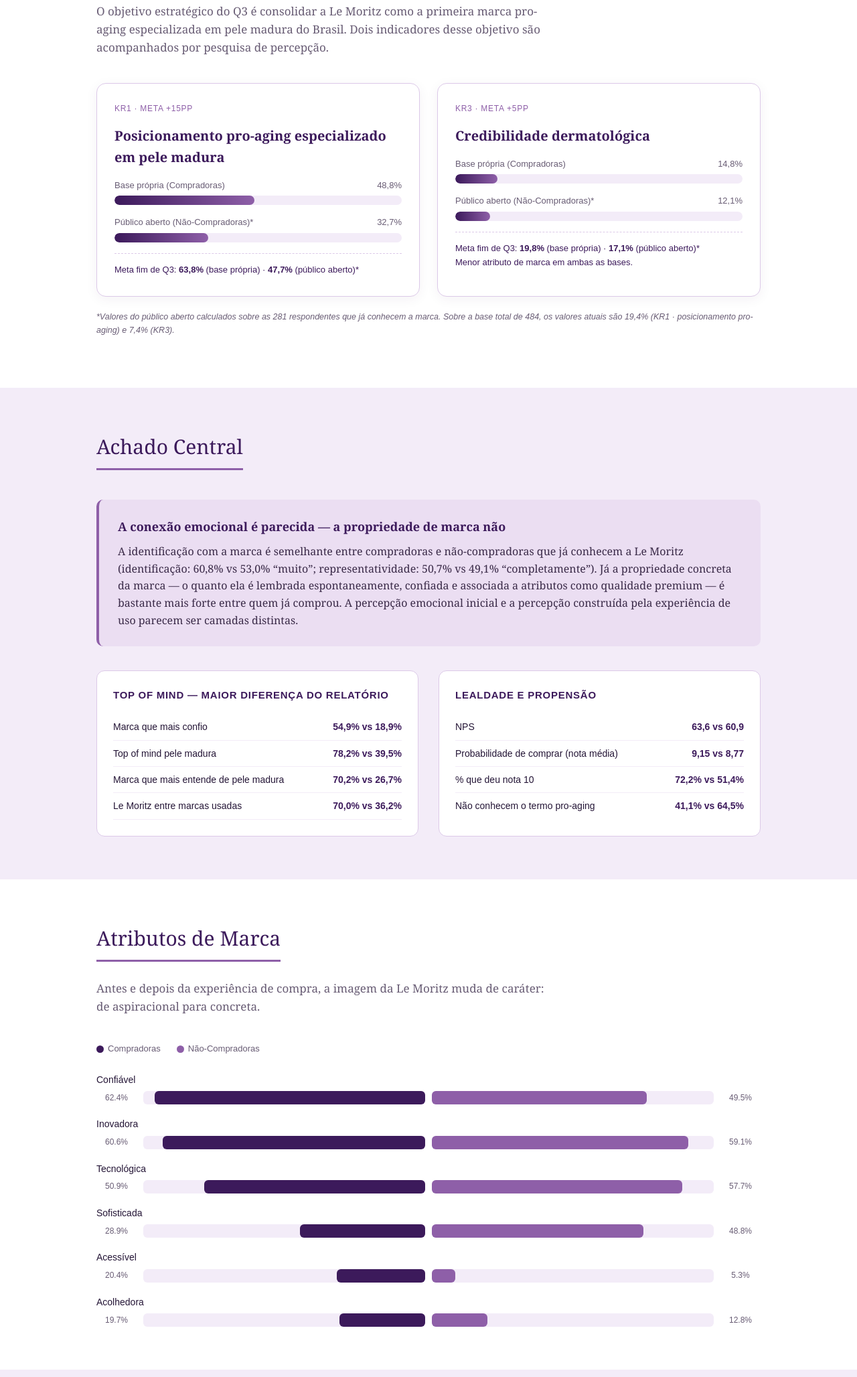
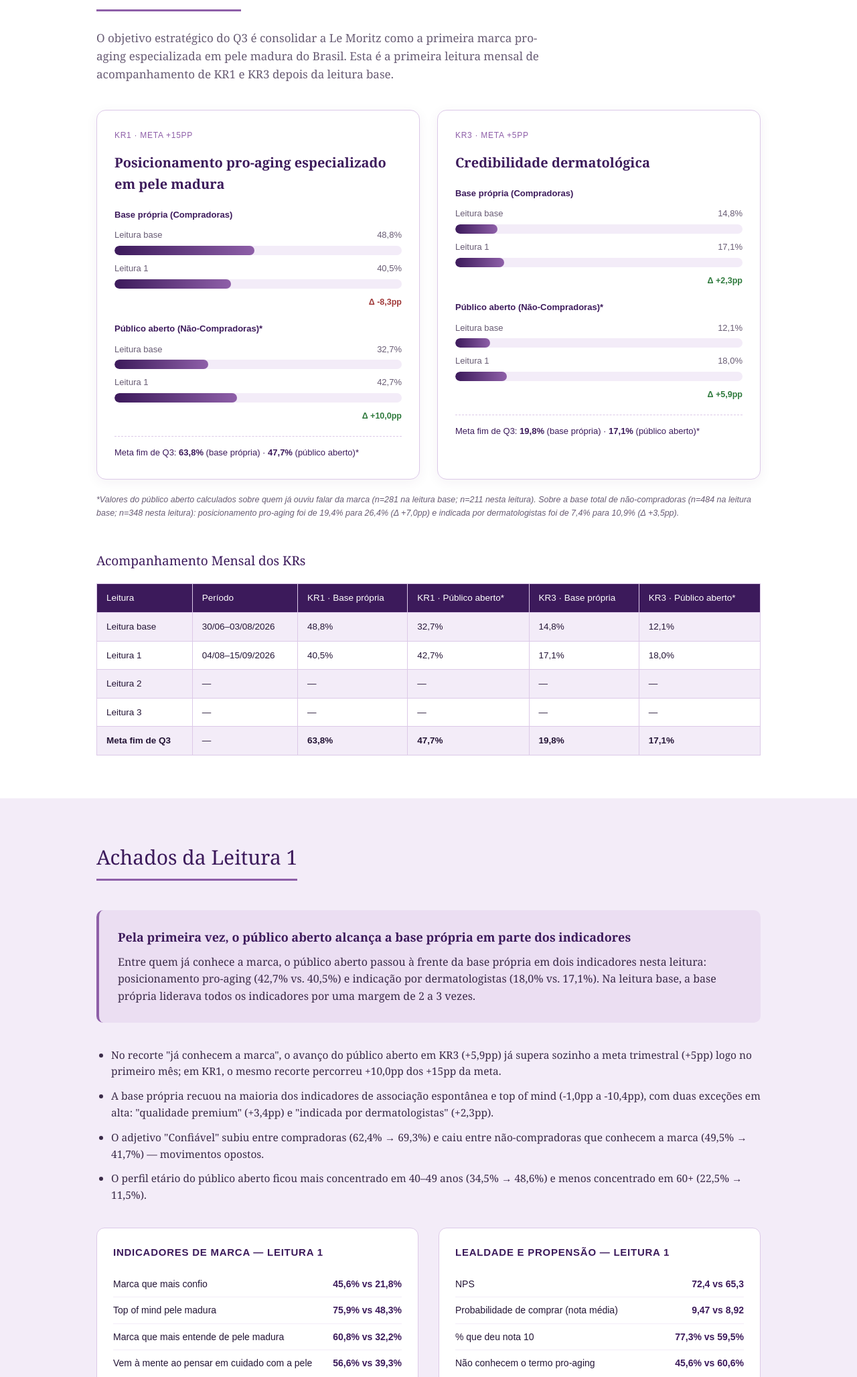
Before and after one commit to marketinglemoritz/le-moritz-pesquisa-percepcao, a plain HTML site: page index.html in a window 1280 px wide. Shown: the part 744-2800 px from the top of the page at 67% size. Drawn offline with Linux system fonts and the light colour scheme.

Commit message:
Atualiza site com dados da Leitura 1 (Q3)

```diff
--- a/index.html
+++ b/index.html
@@ -3,7 +3,7 @@
 <head>
 <meta charset="UTF-8">
 <meta name="viewport" content="width=device-width, initial-scale=1.0">
-<title>Le Moritz — Leitura Base Q3 · Percepção de Marca</title>
+<title>Le Moritz — Leitura 1 Q3 · Percepção de Marca</title>
 <style>
   :root{
     --navy:#3C1A5B;
@@ -61,6 +61,7 @@
     font-family:Arial,sans-serif;font-size:14px;
   }
   .stat-pill b{font-family:Georgia,serif;font-size:16px;}
+  .hero-note{font-family:Arial,sans-serif;font-size:12.5px;color:#C9AEDA;margin-top:20px;}
 
   section{padding:64px 0;}
   section.alt{background:var(--light);}
@@ -68,6 +69,7 @@
     font-size:30px;color:var(--navy);margin:0 0 8px;font-weight:normal;
     border-bottom:3px solid var(--gold);display:inline-block;padding-bottom:8px;
   }
+  h3.sub-title{margin-top:46px;color:var(--navy);font-size:19px;font-weight:normal;}
   p.section-lead{color:var(--grey);max-width:680px;font-size:17px;margin:18px 0 40px;}
 
   /* KR cards */
@@ -79,11 +81,16 @@
   }
   .kr-card h3{color:var(--navy);font-size:20px;margin:0 0 6px;}
   .kr-card .meta-label{font-family:Arial,sans-serif;font-size:12px;letter-spacing:.06em;color:var(--gold);text-transform:uppercase;margin-bottom:14px;}
-  .bar-row{margin:16px 0;}
+  .bar-group{margin:20px 0;}
+  .bar-group-title{font-family:Arial,sans-serif;font-size:13px;font-weight:bold;color:var(--navy);margin-bottom:8px;}
+  .bar-row{margin:10px 0;}
   .bar-row .label{display:flex;justify-content:space-between;font-family:Arial,sans-serif;font-size:13px;color:var(--grey);margin-bottom:5px;}
   .bar-track{background:var(--light);border-radius:8px;height:14px;overflow:hidden;position:relative;}
   .bar-fill{height:100%;border-radius:8px;background:linear-gradient(90deg,var(--navy),var(--gold));width:0;transition:width 1.1s ease;}
   .bar-fill.target{background:repeating-linear-gradient(135deg,var(--border),var(--border) 6px,#fff 6px,#fff 12px);}
+  .delta{font-family:Arial,sans-serif;font-size:12.5px;margin-top:6px;text-align:right;font-weight:bold;}
+  .delta.pos{color:#2f7a3d;}
+  .delta.neg{color:#a13b3b;}
   .kr-goal{font-family:Arial,sans-serif;font-size:13px;color:var(--navy);margin-top:16px;padding-top:14px;border-top:1px dashed var(--border);}
 
   /* Insight box */
@@ -93,6 +100,9 @@
   }
   .insight h4{color:var(--navy);margin:0 0 10px;font-size:18px;}
   .insight p{margin:0;color:#3a2a48;}
+
+  .achados-list{margin:0 0 8px;padding-left:22px;color:#3a2a48;}
+  .achados-list li{margin-bottom:12px;font-size:15.5px;}
 
   /* Comparison bars (adjetivos) */
   .compare-list{display:flex;flex-direction:column;gap:18px;}
@@ -154,86 +164,143 @@
 
 <header class="hero">
   <div class="wrap">
-    <div class="eyebrow">Leitura Base Q3 · Agosto de 2026</div>
+    <div class="eyebrow">Leitura 1 · 1º mês do Q3 · Setembro de 2026</div>
     <h1>Percepção de Marca<br>Compradoras × Não-Compradoras</h1>
-    <p class="sub">Marco zero para o acompanhamento trimestral de KR1 e KR3, comparando quem já usa a Le Moritz com o público que ainda não comprou.</p>
+    <p class="sub">Primeira leitura mensal de acompanhamento de KR1 e KR3 depois da leitura base, comparando quem já usa a Le Moritz com o público que ainda não comprou.</p>
     <div class="stat-row">
-      <div class="stat-pill"><b>426</b> compradoras (base própria)</div>
-      <div class="stat-pill"><b>484</b> não-compradoras (público aberto)</div>
-      <div class="stat-pill"><b>910</b> respostas no total</div>
+      <div class="stat-pill"><b>316</b> compradoras (base própria)</div>
+      <div class="stat-pill"><b>348</b> não-compradoras (público aberto)</div>
+      <div class="stat-pill"><b>664</b> respostas nesta leitura</div>
     </div>
+    <div class="hero-note">Leitura base (ago/2026): 426 compradoras · 484 não-compradoras · 910 respostas</div>
   </div>
 </header>
 
 <section id="okrs">
   <div class="wrap">
     <h2 class="section-title">Painel de OKRs</h2>
-    <p class="section-lead">O objetivo estratégico do Q3 é consolidar a Le Moritz como a primeira marca pro-aging especializada em pele madura do Brasil. Dois indicadores desse objetivo são acompanhados por pesquisa de percepção.</p>
+    <p class="section-lead">O objetivo estratégico do Q3 é consolidar a Le Moritz como a primeira marca pro-aging especializada em pele madura do Brasil. Esta é a primeira leitura mensal de acompanhamento de KR1 e KR3 depois da leitura base.</p>
 
     <div class="kr-grid">
       <div class="kr-card">
         <div class="meta-label">KR1 · Meta +15pp</div>
         <h3>Posicionamento pro-aging especializado em pele madura</h3>
+
+        <div class="bar-group">
+          <div class="bar-group-title">Base própria (Compradoras)</div>
           <div class="bar-row">
-          <div class="label"><span>Base própria (Compradoras)</span><span>48,8%</span></div>
+            <div class="label"><span>Leitura base</span><span>48,8%</span></div>
             <div class="bar-track"><div class="bar-fill" data-w="48.8"></div></div>
           </div>
           <div class="bar-row">
-          <div class="label"><span>Público aberto (Não-Compradoras)*</span><span>32,7%</span></div>
+            <div class="label"><span>Leitura 1</span><span>40,5%</span></div>
+            <div class="bar-track"><div class="bar-fill" data-w="40.5"></div></div>
+          </div>
+          <div class="delta neg">Δ -8,3pp</div>
+        </div>
+
+        <div class="bar-group">
+          <div class="bar-group-title">Público aberto (Não-Compradoras)*</div>
+          <div class="bar-row">
+            <div class="label"><span>Leitura base</span><span>32,7%</span></div>
             <div class="bar-track"><div class="bar-fill" data-w="32.7"></div></div>
           </div>
+          <div class="bar-row">
+            <div class="label"><span>Leitura 1</span><span>42,7%</span></div>
+            <div class="bar-track"><div class="bar-fill" data-w="42.7"></div></div>
+          </div>
+          <div class="delta pos">Δ +10,0pp</div>
+        </div>
+
         <div class="kr-goal">Meta fim de Q3: <b>63,8%</b> (base própria) · <b>47,7%</b> (público aberto)*</div>
       </div>
 
       <div class="kr-card">
         <div class="meta-label">KR3 · Meta +5pp</div>
         <h3>Credibilidade dermatológica</h3>
+
+        <div class="bar-group">
+          <div class="bar-group-title">Base própria (Compradoras)</div>
           <div class="bar-row">
-          <div class="label"><span>Base própria (Compradoras)</span><span>14,8%</span></div>
+            <div class="label"><span>Leitura base</span><span>14,8%</span></div>
             <div class="bar-track"><div class="bar-fill" data-w="14.8"></div></div>
           </div>
           <div class="bar-row">
-          <div class="label"><span>Público aberto (Não-Compradoras)*</span><span>12,1%</span></div>
+            <div class="label"><span>Leitura 1</span><span>17,1%</span></div>
+            <div class="bar-track"><div class="bar-fill" data-w="17.1"></div></div>
+          </div>
+          <div class="delta pos">Δ +2,3pp</div>
+        </div>
+
+        <div class="bar-group">
+          <div class="bar-group-title">Público aberto (Não-Compradoras)*</div>
+          <div class="bar-row">
+            <div class="label"><span>Leitura base</span><span>12,1%</span></div>
             <div class="bar-track"><div class="bar-fill" data-w="12.1"></div></div>
           </div>
-        <div class="kr-goal">Meta fim de Q3: <b>19,8%</b> (base própria) · <b>17,1%</b> (público aberto)*<br>Menor atributo de marca em ambas as bases.</div>
+          <div class="bar-row">
+            <div class="label"><span>Leitura 1</span><span>18,0%</span></div>
+            <div class="bar-track"><div class="bar-fill" data-w="18.0"></div></div>
+          </div>
+          <div class="delta pos">Δ +5,9pp</div>
+        </div>
+
+        <div class="kr-goal">Meta fim de Q3: <b>19,8%</b> (base própria) · <b>17,1%</b> (público aberto)*</div>
       </div>
     </div>
-    <p class="footnote" style="margin-top:20px;">*Valores do público aberto calculados sobre as 281 respondentes que já conhecem a marca. Sobre a base total de 484, os valores atuais são 19,4% (KR1 · posicionamento pro-aging) e 7,4% (KR3).</p>
+    <p class="footnote" style="margin-top:20px;">*Valores do público aberto calculados sobre quem já ouviu falar da marca (n=281 na leitura base; n=211 nesta leitura). Sobre a base total de não-compradoras (n=484 na leitura base; n=348 nesta leitura): posicionamento pro-aging foi de 19,4% para 26,4% (Δ +7,0pp) e indicada por dermatologistas foi de 7,4% para 10,9% (Δ +3,5pp).</p>
+
+    <h3 class="sub-title">Acompanhamento Mensal dos KRs</h3>
+    <table class="method-table" style="margin-top:14px;">
+      <tr><th>Leitura</th><th>Período</th><th>KR1 · Base própria</th><th>KR1 · Público aberto*</th><th>KR3 · Base própria</th><th>KR3 · Público aberto*</th></tr>
+      <tr><td>Leitura base</td><td>30/06–03/08/2026</td><td>48,8%</td><td>32,7%</td><td>14,8%</td><td>12,1%</td></tr>
+      <tr><td>Leitura 1</td><td>04/08–15/09/2026</td><td>40,5%</td><td>42,7%</td><td>17,1%</td><td>18,0%</td></tr>
+      <tr><td>Leitura 2</td><td>—</td><td>—</td><td>—</td><td>—</td><td>—</td></tr>
+      <tr><td>Leitura 3</td><td>—</td><td>—</td><td>—</td><td>—</td><td>—</td></tr>
+      <tr><td><b>Meta fim de Q3</b></td><td>—</td><td><b>63,8%</b></td><td><b>47,7%</b></td><td><b>19,8%</b></td><td><b>17,1%</b></td></tr>
+    </table>
   </div>
 </section>
 
 <section class="alt" id="achados">
   <div class="wrap">
-    <h2 class="section-title">Achado Central</h2>
+    <h2 class="section-title">Achados da Leitura 1</h2>
     <div class="insight">
-      <h4>A conexão emocional é parecida — a propriedade de marca não</h4>
-      <p>A identificação com a marca é semelhante entre compradoras e não-compradoras que já conhecem a Le Moritz (identificação: 60,8% vs 53,0% “muito”; representatividade: 50,7% vs 49,1% “completamente”). Já a propriedade concreta da marca — o quanto ela é lembrada espontaneamente, confiada e associada a atributos como qualidade premium — é bastante mais forte entre quem já comprou. A percepção emocional inicial e a percepção construída pela experiência de uso parecem ser camadas distintas.</p>
+      <h4>Pela primeira vez, o público aberto alcança a base própria em parte dos indicadores</h4>
+      <p>Entre quem já conhece a marca, o público aberto passou à frente da base própria em dois indicadores nesta leitura: posicionamento pro-aging (42,7% vs. 40,5%) e indicação por dermatologistas (18,0% vs. 17,1%). Na leitura base, a base própria liderava todos os indicadores por uma margem de 2 a 3 vezes.</p>
     </div>
 
-    <div class="profile-grid">
+    <ul class="achados-list">
+      <li>No recorte "já conhecem a marca", o avanço do público aberto em KR3 (+5,9pp) já supera sozinho a meta trimestral (+5pp) logo no primeiro mês; em KR1, o mesmo recorte percorreu +10,0pp dos +15pp da meta.</li>
+      <li>A base própria recuou na maioria dos indicadores de associação espontânea e top of mind (-1,0pp a -10,4pp), com duas exceções em alta: "qualidade premium" (+3,4pp) e "indicada por dermatologistas" (+2,3pp).</li>
+      <li>O adjetivo "Confiável" subiu entre compradoras (62,4% → 69,3%) e caiu entre não-compradoras que conhecem a marca (49,5% → 41,7%) — movimentos opostos.</li>
+      <li>O perfil etário do público aberto ficou mais concentrado em 40–49 anos (34,5% → 48,6%) e menos concentrado em 60+ (22,5% → 11,5%).</li>
+    </ul>
+
+    <div class="profile-grid" style="margin-top:36px;">
       <div class="profile-card">
-        <h4>Top of Mind — maior diferença do relatório</h4>
-        <div class="mini-row"><span>Marca que mais confio</span><b>54,9% vs 18,9%</b></div>
-        <div class="mini-row"><span>Top of mind pele madura</span><b>78,2% vs 39,5%</b></div>
-        <div class="mini-row"><span>Marca que mais entende de pele madura</span><b>70,2% vs 26,7%</b></div>
-        <div class="mini-row"><span style="border:none;">Le Moritz entre marcas usadas</span><b style="border:none;">70,0% vs 36,2%</b></div>
+        <h4>Indicadores de marca — Leitura 1</h4>
+        <div class="mini-row"><span>Marca que mais confio</span><b>45,6% vs 21,8%</b></div>
+        <div class="mini-row"><span>Top of mind pele madura</span><b>75,9% vs 48,3%</b></div>
+        <div class="mini-row"><span>Marca que mais entende de pele madura</span><b>60,8% vs 32,2%</b></div>
+        <div class="mini-row" style="border:none;"><span style="border:none;">Vem à mente ao pensar em cuidado com a pele</span><b style="border:none;">56,6% vs 39,3%</b></div>
       </div>
       <div class="profile-card">
-        <h4>Lealdade e propensão</h4>
-        <div class="mini-row"><span>NPS</span><b>63,6 vs 60,9</b></div>
-        <div class="mini-row"><span>Probabilidade de comprar (nota média)</span><b>9,15 vs 8,77</b></div>
-        <div class="mini-row"><span>% que deu nota 10</span><b>72,2% vs 51,4%</b></div>
-        <div class="mini-row" style="border:none;"><span style="border:none;">Não conhecem o termo pro-aging</span><b style="border:none;">41,1% vs 64,5%</b></div>
+        <h4>Lealdade e propensão — Leitura 1</h4>
+        <div class="mini-row"><span>NPS</span><b>72,4 vs 65,3</b></div>
+        <div class="mini-row"><span>Probabilidade de comprar (nota média)</span><b>9,47 vs 8,92</b></div>
+        <div class="mini-row"><span>% que deu nota 10</span><b>77,3% vs 59,5%</b></div>
+        <div class="mini-row" style="border:none;"><span style="border:none;">Não conhecem o termo pro-aging</span><b style="border:none;">45,6% vs 60,6%</b></div>
       </div>
     </div>
+    <p class="footnote">Comparações acima: compradoras vs. não-compradoras que já conhecem a marca, nesta leitura.</p>
   </div>
 </section>
 
 <section id="atributos">
   <div class="wrap">
     <h2 class="section-title">Atributos de Marca</h2>
-    <p class="section-lead">Antes e depois da experiência de compra, a imagem da Le Moritz muda de caráter: de aspiracional para concreta.</p>
+    <p class="section-lead">Comparação entre as duas bases nesta leitura. Compradoras reforçam a confiança na marca; não-compradoras ampliam a percepção de sofisticação.</p>
     <div class="legend">
       <span><span class="dot navy"></span>Compradoras</span>
       <span><span class="dot gold"></span>Não-Compradoras</span>
@@ -241,24 +308,26 @@
     <div class="compare-list" id="compare-list">
       <!-- filled by JS -->
     </div>
+    <p class="footnote">Maiores variações desde a leitura base: "Confiável" entre compradoras (+6,9pp) e "Sofisticada" entre não-compradoras (+8,5pp).</p>
   </div>
 </section>
 
 <section class="alt" id="perfil">
   <div class="wrap">
     <h2 class="section-title">Perfil das Duas Bases</h2>
+    <p class="section-lead">Leitura 1 · Setembro de 2026.</p>
     <div class="profile-grid">
       <div class="profile-card">
         <h4>Faixa etária</h4>
-        <div class="mini-row"><span>60 anos ou mais</span><b>66,4% vs 22,5%</b></div>
-        <div class="mini-row"><span>50 a 59 anos</span><b>27,0% vs 42,8%</b></div>
-        <div class="mini-row" style="border:none;"><span style="border:none;">40 a 49 anos</span><b style="border:none;">6,3% vs 34,5%</b></div>
+        <div class="mini-row"><span>60 anos ou mais</span><b>57,3% vs 11,5%</b></div>
+        <div class="mini-row"><span>50 a 59 anos</span><b>34,8% vs 39,4%</b></div>
+        <div class="mini-row" style="border:none;"><span style="border:none;">40 a 49 anos</span><b style="border:none;">7,6% vs 48,6%</b></div>
       </div>
       <div class="profile-card">
         <h4>Investimento mensal em beleza</h4>
-        <div class="mini-row"><span>Até R$ 100</span><b>23,0% vs 55,8%</b></div>
-        <div class="mini-row"><span>R$ 100 a R$ 600</span><b>68,3% vs 41,7%</b></div>
-        <div class="mini-row" style="border:none;"><span style="border:none;">R$ 600+</span><b style="border:none;">8,6% vs 2,5%</b></div>
+        <div class="mini-row"><span>Até R$ 100</span><b>16,8% vs 51,4%</b></div>
+        <div class="mini-row"><span>R$ 100 a R$ 600</span><b>75,0% vs 44,8%</b></div>
+        <div class="mini-row" style="border:none;"><span style="border:none;">R$ 600+</span><b style="border:none;">8,3% vs 3,7%</b></div>
       </div>
     </div>
 
@@ -266,67 +335,71 @@
       <div class="word-card">
         <h4>Palavras associadas — Compradoras</h4>
         <div class="tag-cloud">
-          <span class="tag big">pele</span>
+          <span class="tag big">produtos</span>
           <span class="tag mid">madura</span>
+          <span class="tag">qualidade</span>
+          <span class="tag">cuidado</span>
           <span class="tag">beleza</span>
-          <span class="tag">cuidado</span>
-          <span class="tag">praticidade</span>
-          <span class="tag">tratamento</span>
-          <span class="tag">rejuvenescimento</span>
         </div>
       </div>
       <div class="word-card">
         <h4>Palavras associadas — Não-Compradoras</h4>
         <div class="tag-cloud">
-          <span class="tag big">pele</span>
+          <span class="tag big">cuidado</span>
           <span class="tag mid">beleza</span>
-          <span class="tag">cuidado</span>
-          <span class="tag">madura</span>
-          <span class="tag">tecnologia</span>
-          <span class="tag">tratamento</span>
-          <span class="tag">inovação</span>
+          <span class="tag">qualidade</span>
+          <span class="tag">produtos</span>
+          <span class="tag">cuidados</span>
         </div>
       </div>
     </div>
-    <p class="footnote">Compradoras usam mais termos de uso real, como “praticidade”. Não-compradoras usam mais “tecnologia” e “inovação” — percepção construída pela comunicação, não pela experiência concreta.</p>
+    <p class="footnote">Na leitura base, "pele" era o termo mais citado por ambos os grupos. Nesta leitura, "produtos" e "qualidade" ganham destaque e "pele" não aparece mais entre os termos mais frequentes.</p>
   </div>
 </section>
 
 <section id="metodologia">
   <div class="wrap">
     <h2 class="section-title">Metodologia</h2>
-    <p class="section-lead">Duas bases de dados coletadas por instrumentos distintos: compradoras (base própria, contínua) e não-compradoras (pesquisa dedicada ao público aberto).</p>
+    <p class="section-lead">Duas bases de dados coletadas por instrumentos distintos: compradoras (base própria, contínua) e não-compradoras (pesquisa dedicada ao público aberto). Esta leitura considera respostas recebidas após o fechamento da leitura base, até 15/09/2026.</p>
     <table class="method-table">
-      <tr><th>Grupo</th><th>Coletado</th><th>Base final</th></tr>
-      <tr><td>Compradoras</td><td>486</td><td>426</td></tr>
-      <tr><td>Não-Compradoras — nunca ouviram falar da marca</td><td>—</td><td>203</td></tr>
-      <tr><td>Não-Compradoras — conhecem a marca, nunca compraram</td><td>—</td><td>281</td></tr>
-      <tr><td>Não-Compradoras — total</td><td>486</td><td>484</td></tr>
-      <tr><td><b>Total geral</b></td><td><b>972</b></td><td><b>910</b></td></tr>
+      <tr><th>Grupo</th><th>Coletado</th><th>Excluído</th><th>Base final</th></tr>
+      <tr><td>Compradoras</td><td>370</td><td>54</td><td>316</td></tr>
+      <tr><td>Não-Compradoras — nunca ouviram falar da marca</td><td>—</td><td>—</td><td>137</td></tr>
+      <tr><td>Não-Compradoras — conhecem a marca, nunca compraram</td><td>—</td><td>—</td><td>211</td></tr>
+      <tr><td>Não-Compradoras — total</td><td>354</td><td>6</td><td>348</td></tr>
+      <tr><td><b>Total geral</b></td><td><b>724</b></td><td><b>60</b></td><td><b>664</b></td></tr>
     </table>
+    <p class="footnote">Período de coleta: base própria 28/08–09/09/2026; público aberto 04/08–15/09/2026. As 137 respondentes que nunca ouviram falar da marca não respondem perguntas específicas sobre a Le Moritz (essas seções usam a base de 211); seções demográficas e de conceitos usam a base completa de 348. Dados pessoais (nome/WhatsApp) do público aberto não constam neste relatório.</p>
   </div>
 </section>
 
 <footer>
   <div class="wrap">
-    <div>LE MORITZ — Leitura Base Q3 · Percepção de Marca</div>
-    <div>Agosto de 2026</div>
+    <div>LE MORITZ — Leitura 1 Q3 · Percepção de Marca</div>
+    <div>Setembro de 2026 · Comparação com a Leitura Base (Agosto de 2026)</div>
   </div>
 </footer>
 
 <script>
-  // Adjetivos comparativos (Compradoras / Não-Compradoras)
+  // Adjetivos comparativos (Compradoras / Não-Compradoras) — Leitura 1
   const attrs = [
-    {label:"Confiável", a:62.4, b:49.5},
-    {label:"Inovadora", a:60.6, b:59.1},
-    {label:"Tecnológica", a:50.9, b:57.7},
-    {label:"Sofisticada", a:28.9, b:48.8},
-    {label:"Acessível", a:20.4, b:5.3},
-    {label:"Acolhedora", a:19.7, b:12.8},
+    {label:"Confiável", a:69.3, b:41.7},
+    {label:"Inovadora", a:60.1, b:58.8},
+    {label:"Tecnológica", a:47.2, b:55.0},
+    {label:"Sofisticada", a:30.7, b:57.3},
+    {label:"Científica", a:13.0, b:12.3},
+    {label:"Elegante", a:13.0, b:16.1},
+    {label:"Acessível", a:19.0, b:3.8},
+    {label:"Acolhedora", a:16.8, b:15.6},
+    {label:"Autêntica", a:12.7, b:19.4},
+    {label:"Exclusiva", a:9.5, b:11.4},
+    {label:"Jovem", a:3.8, b:5.7},
+    {label:"Generalista", a:3.5, b:0.9},
+    {label:"Divertida", a:1.6, b:1.9},
   ];
   const list = document.getElementById('compare-list');
   attrs.forEach(item=>{
-    const max = 65;
+    const max = 75;
     const div = document.createElement('div');
     div.className = 'compare-item';
     div.innerHTML = `
```
Lines whose indentation alone changed are shown as unchanged.
